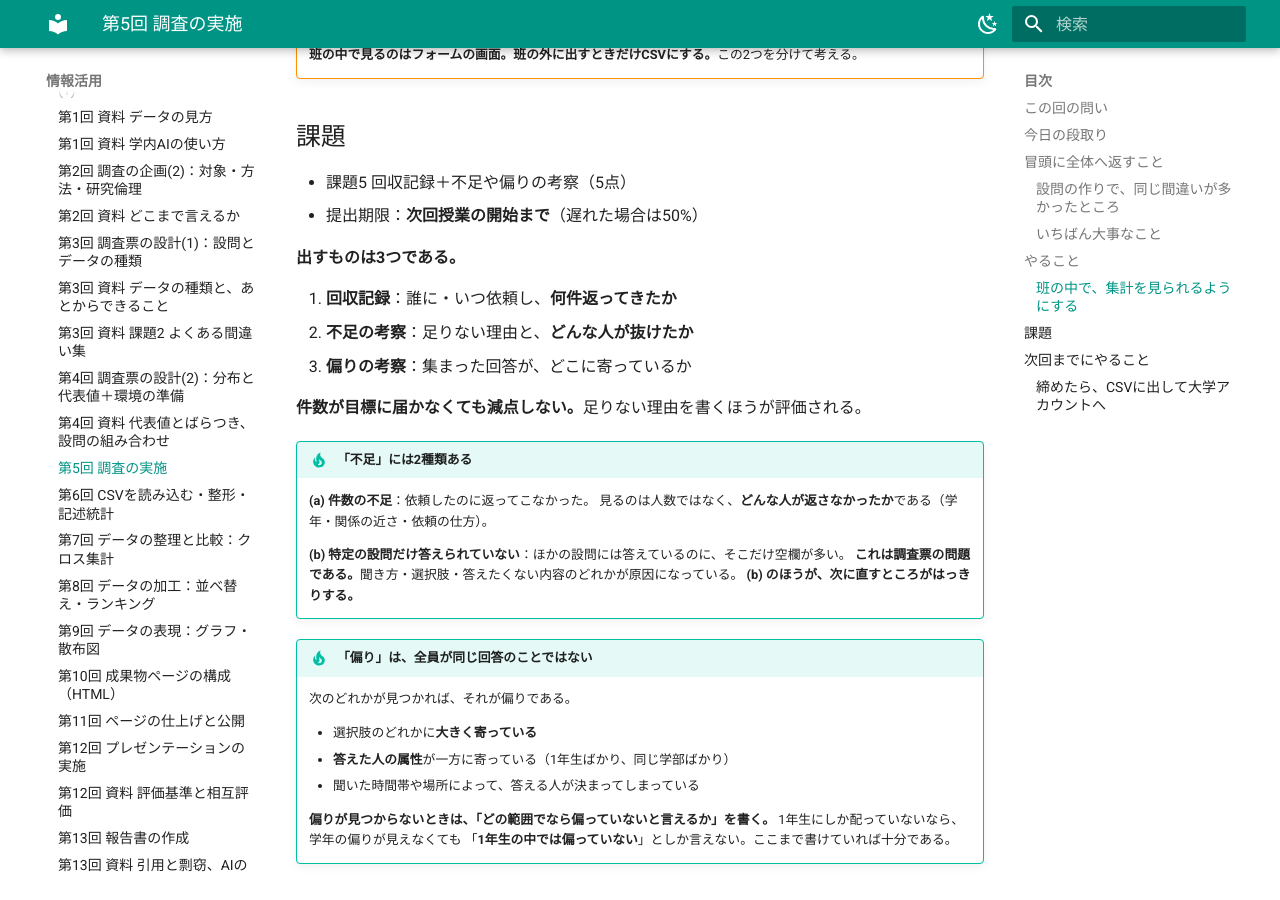
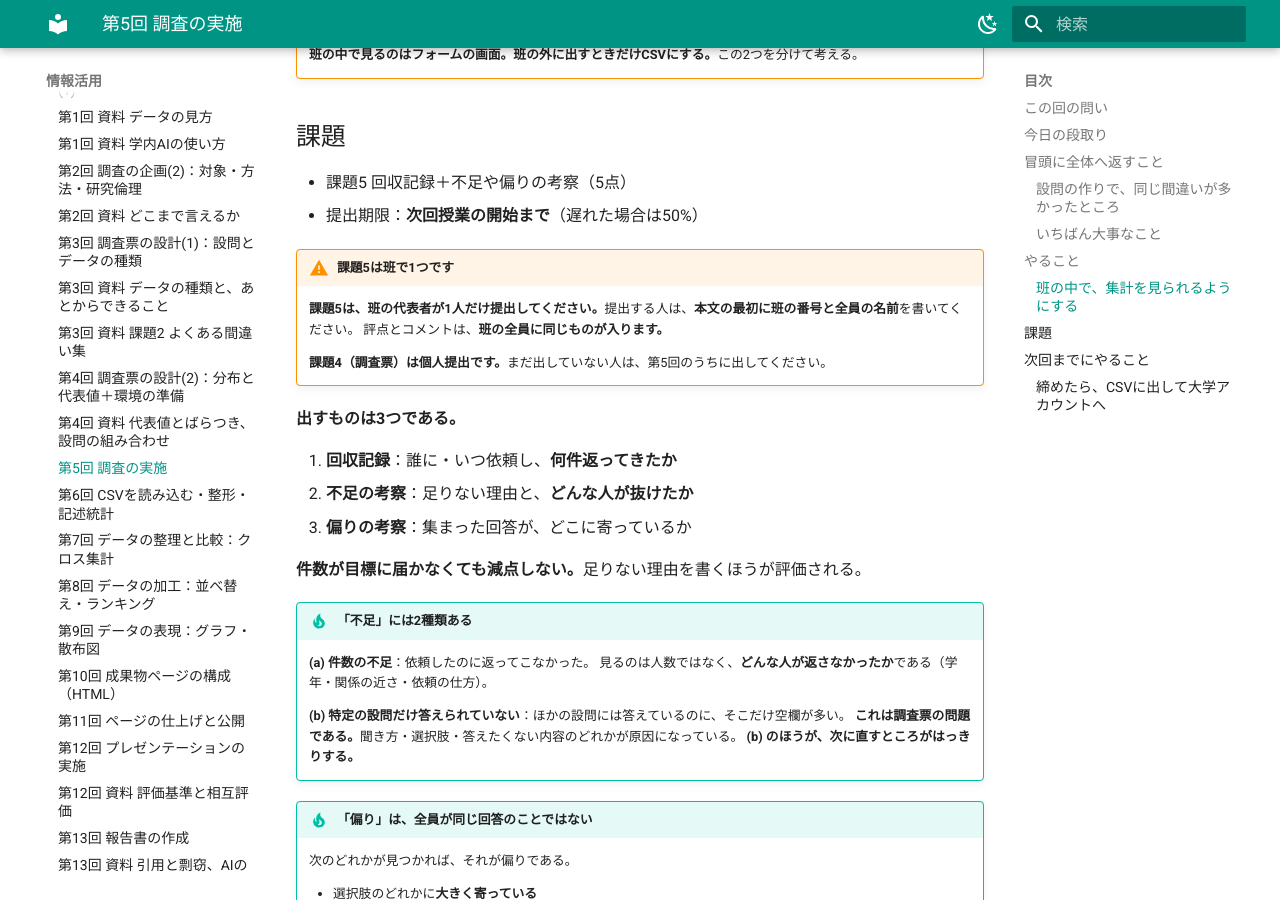
Before and after one commit to aonoa68/joho-katsuyo, an MkDocs documentation site: the page built from docs/week05.md, in a window 1280 px wide and 900 px high, scrolled down 5089 px. Built offline with MkDocs 1.6.1 and Material for MkDocs 9.7.7, drawn with Linux system fonts in a browser that asks for light colours; a script that is not in the unit is left out.

Commit message:
第5回: 課題5は班で1つ・課題4は個人提出であることを明記
Co-Authored-By: Claude Opus 5 <noreply@anthropic.com>
Claude-Session: https://claude.ai/code/session_01491iACNdyWdrViehZyTRv6

```diff
--- a/docs/week05.md
+++ b/docs/week05.md
@@ -196,6 +196,12 @@
 - 課題5 回収記録＋不足や偏りの考察（5点）
 - 提出期限：**次回授業の開始まで**（遅れた場合は50%）
 
+!!! warning "課題5は**班で1つ**です"
+    **課題5は、班の代表者が1人だけ提出してください。**提出する人は、**本文の最初に班の番号と全員の名前**を書いてください。
+    評点とコメントは、**班の全員に同じものが入ります。**
+
+    **課題4（調査票）は個人提出です。**まだ出していない人は、第5回のうちに出してください。
+
 **出すものは3つである。**
 
 1. **回収記録**：誰に・いつ依頼し、**何件返ってきたか**
```
